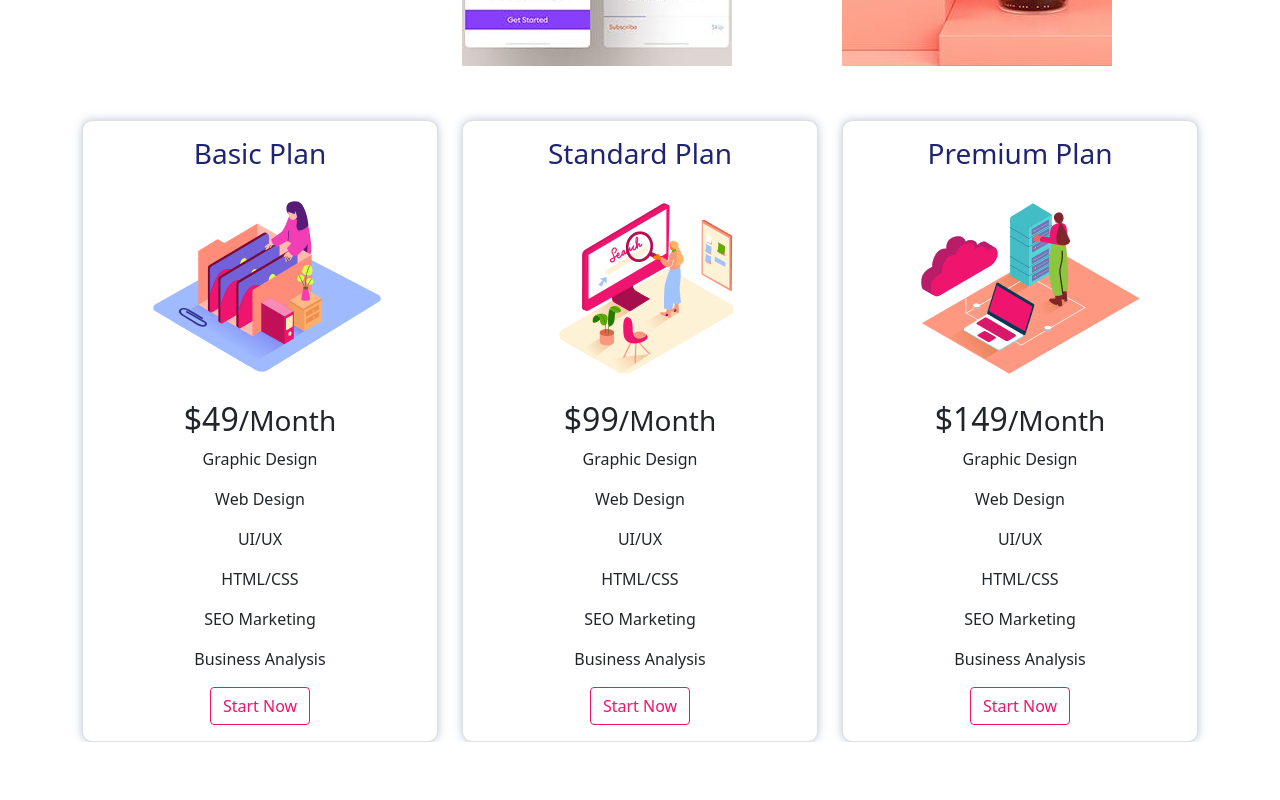
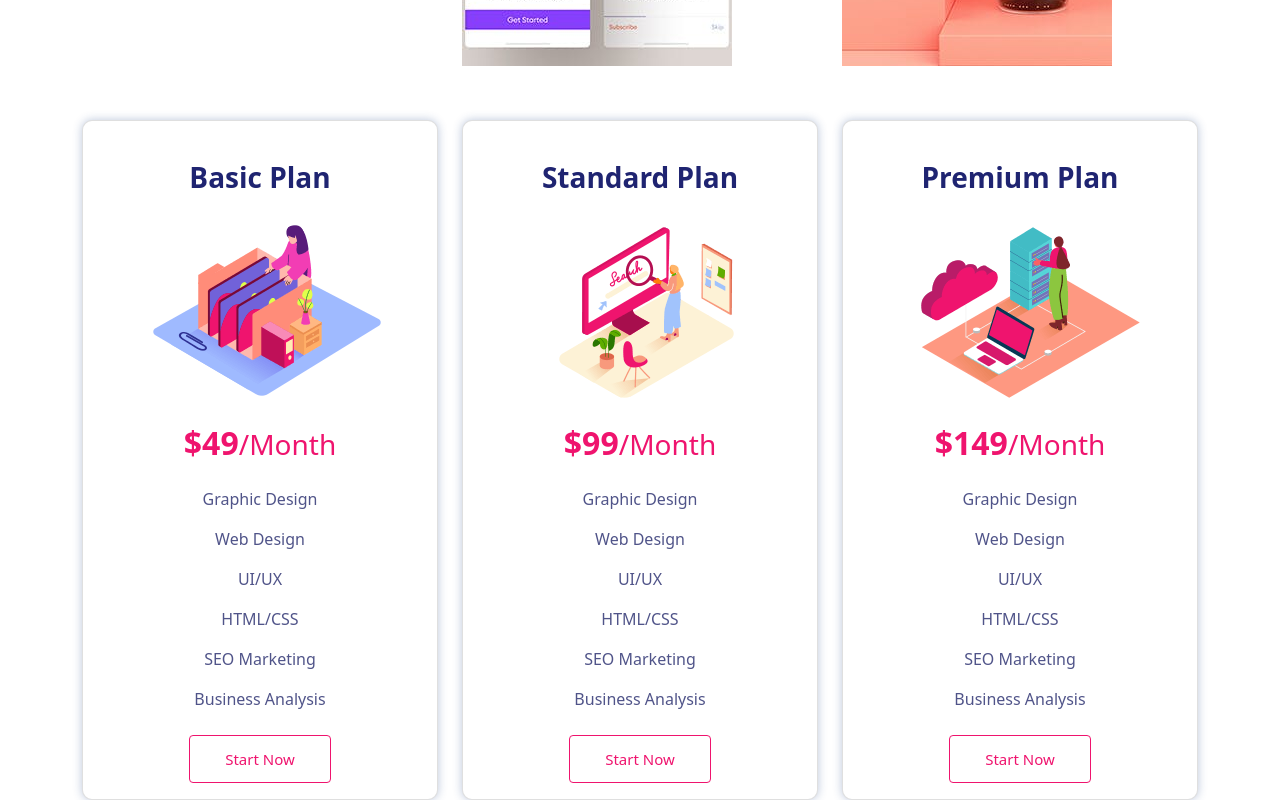
Before and after one commit to mdYeasin2001/people-choice-agency-client, a Next.js app: page / in a window 1280 px wide. Shown: the part 2026-2826 px from the top of the page. Before the commit the page ends 2768 px from the top, so only its background shows below. Built offline with nearby package versions, Linux system fonts and the light colour scheme.

Commit message:
Pricing section style updated

```diff
--- a/components/home/Pricing.js
+++ b/components/home/Pricing.js
@@ -62,16 +62,16 @@ const Pricing = () => {
                     <Col>
                         <Card className="pricing_card">
                             <Card.Body className="text-center">
-                                <h3 className="text-primary">{plan.title}</h3>
+                                <h3 className="text-primary fw-bold mt-4">{plan.title}</h3>
                                 <Image src={plan.image} alt={plan.title} />
-                                <h2>${plan.price}<small className="pricingtable-type">/{plan.paymentSchema}</small></h2>
+                                <h2 className="price fw-bold mb-4">${plan.price}<small className="fw-normal">/{plan.paymentSchema}</small></h2>
                                 {
                                     plan.includedFeatures.map(feature =>
-                                        <Card.Text>
+                                        <Card.Text className="text-secondary features">
                                             {feature}
                                         </Card.Text>)
                                 }
-                                <button className="btn btn-corner btn-outline-danger">Start Now</button>
+                                <button className="btn btn-corner btn-outline-danger features mt-2">Start Now</button>
                             </Card.Body>
                         </Card>
                     </Col>
--- a/scss/components/home/_pricing.scss
+++ b/scss/components/home/_pricing.scss
@@ -2,13 +2,30 @@
     .pricing_card{
         box-shadow: 0 0 10px rgba(31, 66, 135,0.3);
         border-radius: 10px;
+        .price{
+            color: $danger;
+        }
         &:hover{
         background: linear-gradient(to right,$danger,$warning);
         color: white;
+        .price{
+            color: white;
+            transition: all 0.5s;
+        }
+        .text-primary,.text-secondary{
+            color: white !important;
+        }
         transition: all 0.5s;
         .btn{
             color: white;
         }
     }
+    .features{
+        font-weight: 500;
+    }
+    .btn{
+        padding: 12px 35px;
+        font-size: 15px;
+    }
 }
 }
```
